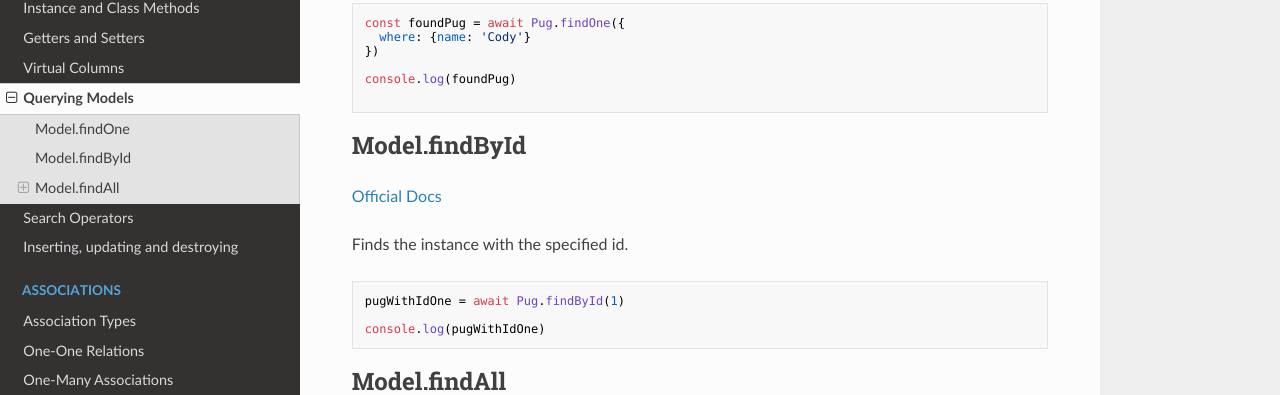
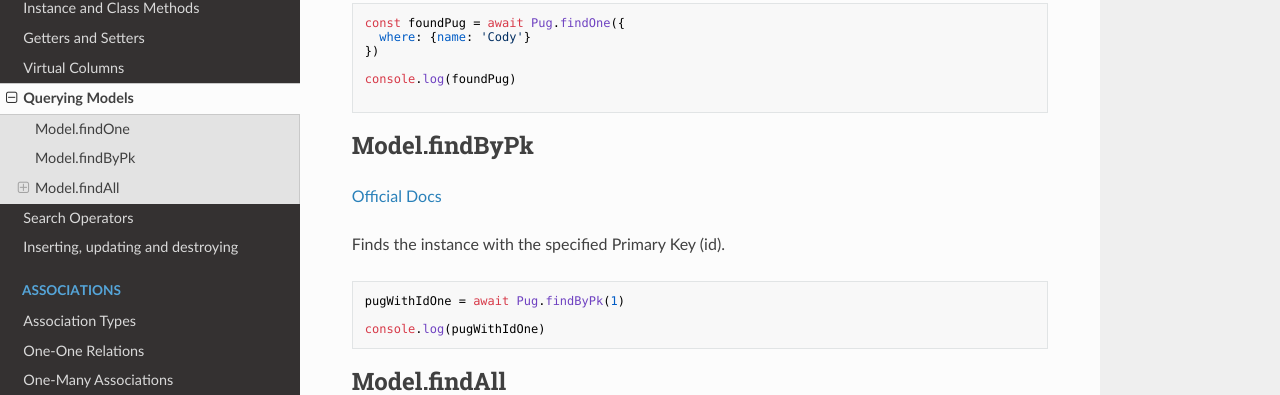
Before and after one commit to FullstackAcademy/SequelizeGuides, an MkDocs documentation site: the page built from docs/querying.md, in a window 1280 px wide and 900 px high. Shown: the part 333-728 px from the top of the window. Built offline with MkDocs 1.6.1, drawn with Linux system fonts in a browser that asks for light colours; nearby versions of some CDN libraries; old or Windows-style settings are respelled for this version of MkDocs.

Commit message:
Update findById to findByPk
See https://github.com/sequelize/sequelize/commit/1bc8b0e82d4635ff22cbd4c048c042fed30a036f

````diff
--- a/docs/querying.md
+++ b/docs/querying.md
@@ -14,13 +14,13 @@ console.log(foundPug)
 
 ```
 
-## Model.findById
+## Model.findByPk
 [Official Docs](http://docs.sequelizejs.com/manual/tutorial/models-usage.html#-find-search-for-one-specific-element-in-the-database)
 
-Finds the instance with the specified id.
+Finds the instance with the specified Primary Key (id).
 
 ```javascript
-pugWithIdOne = await Pug.findById(1)
+pugWithIdOne = await Pug.findByPk(1)
 
 console.log(pugWithIdOne)
 ```
````
